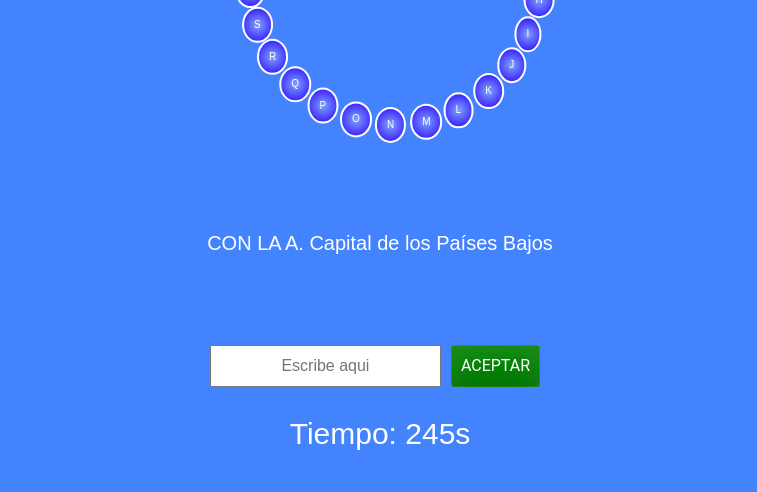
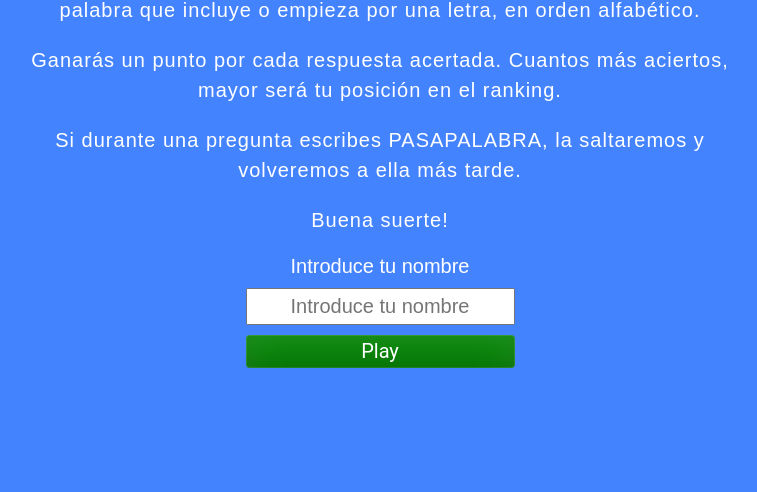
Before and after one commit to RenszCamacho/pasalabra-html, a website built with Parcel: page src/index.html in a window 1280 px wide. Shown: the part 308-800 px from the top of the page, without its empty margins (260-1017 px from the left). Built offline with nearby package versions, Linux system fonts and the light colour scheme.

Commit message:
Added the Info section.

```diff
--- a/src/index.html
+++ b/src/index.html
@@ -7,8 +7,43 @@
     <script defer src="./index.js"></script>
   </head>
   <body>
-    <section class="info"></section>
-    <section class="donutWrapper">
+    <!-- Pasapalabra's home page -->
+    <section id="info" class="info">
+      <div class="info__description">
+        <h1 class="info__title">Pasapalabra</h1>
+        <p class="info__rules">Bienvenido, Vamos a jugar al pasapalabra.</p>
+        <p class="info__rules">
+          Vamos a hacerte una serie de preguntas cuya respuesta es una palabra
+          que incluye o empieza por una letra, en orden alfabético.
+        </p>
+        <p class="info__rules">
+          Ganarás un punto por cada respuesta acertada. Cuantos más aciertos,
+          mayor será tu posición en el ranking.
+        </p>
+        <p class="info__rules">
+          Si durante una pregunta escribes PASAPALABRA, la saltaremos y
+          volveremos a ella más tarde.
+        </p>
+        <p class="info__rules">Buena suerte!</p>
+      </div>
+      <form id="inputName">
+        <label class="info__label"
+          >Introduce tu nombre
+          <input
+            class="info__input"
+            type="text"
+            name="name"
+            placeholder="Introduce tu nombre"
+            required
+          />
+          <button class="info__btn" type="submit">Play</button>
+        </label>
+      </form>
+    </section>
+    <!-- Pasapalabra's home page -->
+
+    <!-- The alphabetic donut. -->
+    <section id="donutWrapper" class="donutWrapper">
       <h2 class="title">Pasapalabra</h2>
       <ul class="donut">
         <li id="a" class="circle">A</li>
@@ -53,5 +88,8 @@
       </form>
       <div class="timer">Tiempo: <span id="timer"></span>s</div>
     </section>
+    <!-- The alphabetic donut. -->
+
+    <section class="ranking" id="ranking"></section>
   </body>
 </html>
--- a/src/js/main.js
+++ b/src/js/main.js
@@ -262,6 +262,9 @@ let donut = [
 ];
 
 //Taking the HTML Elements.
+const infoSection = document.getElementById("info");
+const donutSection = document.getElementById("donutWrapper");
+const infoForm = document.getElementById("inputName");
 const showQuestion = document.getElementById("questionContainer");
 const showAnswer = document.getElementById("answerContainer");
 const form = document.getElementById("form");
@@ -271,16 +274,19 @@ const timer = document.getElementById("timer");
 let donutElement = 0;
 let donutLetter;
 let question;
+let name;
 let answer;
 let random;
 let rightAnswer;
 let letterOfTheDonut;
+let clearTimer;
 let right = 0;
 let wrong = 0;
 let inputTimer = (timer.innerText = 250);
 let timeLeft = inputTimer - 1;
 let answeredQuestion = 0;
 
+//Alphabetic game.
 const rng = (num) => Math.floor(Math.random() * num);
 
 const rngQuestionNumber = () => {
@@ -333,13 +339,35 @@ const clearAnswerInput = (event) => {
   event.target.input.value = "";
 };
 
+const triggerTheTimer = () => {
+  //making the countdow.
+  clearTimer = setInterval(() => {
+    timer.innerText = timeLeft;
+
+    timeLeft--;
+
+    //do not allow it to me less than a zero.
+    if (timeLeft < 0) {
+      timer.innerText = 0;
+      clearInterval(clearTimer);
+    }
+  }, 1000);
+};
+
 const gameOver = () => {
-  //is every questions answered?
-  const donutStatus = donut.every((donutElement) => donutElement.status === 1);
-  // if is not, return false.
-  if (!donutStatus) {
-    return false;
+  if (timeLeft < 0) {
+    clearInterval(clearTimer);
+    return true;
   } else {
+    //is every questions answered?
+    const donutStatus = donut.every(
+      (donutElement) => donutElement.status === 1
+    );
+    // if is not, return false.
+    if (!donutStatus) {
+      return false;
+    }
+    clearInterval(clearTimer);
     return true;
   }
 };
@@ -364,32 +392,6 @@ const rightOrWrong = () => {
     appendAnswer();
   }
   donutElement++;
-  // if the user type 'pasapalabra', we need to ask thoso unanswered questions.
-  if (donutElement === donut.length) {
-    donutElement = 0;
-  }
-  // here we need to ask just those unanswered questions.
-  while (donut[donutElement].status !== 0 && !gameOver()) {
-    donutElement++;
-    if (donutElement === donut.length) {
-      increment = 0;
-    }
-  }
-};
-
-const triggerTheTimer = () => {
-  //making the countdow.
-  clearTimer = setInterval(() => {
-    timer.innerText = timeLeft;
-
-    timeLeft--;
-
-    //do not allow it to me less than a zero.
-    if (timeLeft < 0) {
-      timer.innerText = 0;
-      clearInterval(clearTimer);
-    }
-  }, 1000);
 };
 
 const gameFlow = () => {
@@ -401,10 +403,20 @@ const gameFlow = () => {
     donutLetter = donut[donutElement].letter;
     letterOfTheDonut = document.getElementById(donutLetter);
     rightOrWrong();
+    // if the user type 'pasapalabra', we need to ask thoso unanswered questions.
     if (donutElement === donut.length) {
       donutElement = 0;
+    }
+    // here we need to ask just those unanswered questions.
+    while (donut[donutElement].status !== 0 && !gameOver()) {
+      donutElement++;
+      if (donutElement === donut.length) {
+        increment = 0;
+      }
+    }
+    answeredQuestion = right + wrong;
+    if (answeredQuestion === donut.length) {
       clearAnswerInput(event);
-      rightOrWrong();
     } else {
       chooseQuestion();
       appendQuestion();
@@ -421,4 +433,11 @@ const run = () => {
   triggerTheTimer();
 };
 
-run();
+//Intruduction to Alphabetic game.
+infoForm.addEventListener("submit", (event) => {
+  event.preventDefault();
+  name = event.target.name.value;
+  infoSection.style.display = "none";
+  donutSection.style.display = "flex";
+  run();
+});
--- a/src/sass/_base.scss
+++ b/src/sass/_base.scss
@@ -18,3 +18,25 @@ $breakpoints: (
     }
   }
 }
+
+%button {
+  border: none;
+  outline: none;
+  border-radius: 0.2em;
+  box-sizing: border-box;
+  text-decoration: none;
+  font-family: "Roboto", sans-serif;
+  font-weight: 400;
+  color: #ffffff;
+  background-color: green;
+  box-shadow: inset 0 -0.6em 1em -0.35em rgba(0, 0, 0, 0.17),
+    inset 0 0.6em 2em -0.3em rgba(255, 255, 255, 0.15),
+    inset 0 0 0em 0.05em rgba(255, 255, 255, 0.12);
+  text-align: center;
+  position: relative;
+
+  &:active {
+    box-shadow: inset 0 0.6em 2em -0.3em rgba(0, 0, 0, 0.15),
+      inset 0 0 0em 0.05em rgba(255, 255, 255, 0.12);
+  }
+}
--- a/src/sass/_donut.scss
+++ b/src/sass/_donut.scss
@@ -1,10 +1,15 @@
 .donutWrapper {
-  background-color: hsl(219.7, 98.9%, 63.1%);
+  //In js we go to make it display flex.
+  display: none;
+  flex-direction: column;
+  align-items: center;
+  // background-color: hsl(219.7, 98.9%, 63.1%);
   width: 100%;
   min-height: 100vh;
 }
 
 .timer {
+  width: 20rem;
   text-align: center;
   font-size: 3rem;
   color: white;
--- a/src/sass/_form.scss
+++ b/src/sass/_form.scss
@@ -12,7 +12,7 @@
 .form {
   display: flex;
   justify-content: center;
-  margin-top: 7rem;
+  margin-top: 4rem;
 }
 
 .input,
@@ -27,23 +27,5 @@
 }
 
 .aceptar-button {
-  border: none;
-  outline: none;
-  border-radius: 0.2em;
-  box-sizing: border-box;
-  text-decoration: none;
-  font-family: "Roboto", sans-serif;
-  font-weight: 400;
-  color: #ffffff;
-  background-color: green;
-  box-shadow: inset 0 -0.6em 1em -0.35em rgba(0, 0, 0, 0.17),
-    inset 0 0.6em 2em -0.3em rgba(255, 255, 255, 0.15),
-    inset 0 0 0em 0.05em rgba(255, 255, 255, 0.12);
-  text-align: center;
-  position: relative;
-
-  &:active {
-    box-shadow: inset 0 0.6em 2em -0.3em rgba(0, 0, 0, 0.15),
-      inset 0 0 0em 0.05em rgba(255, 255, 255, 0.12);
-  }
+  @extend %button;
 }
--- /dev/null
+++ b/src/sass/_info.scss
@@ -0,0 +1,44 @@
+.info {
+  width: 100%;
+  min-height: 100vh;
+  color: white;
+  display: flex;
+  flex-direction: column;
+  justify-content: center;
+  align-items: center;
+  font-size: 2rem;
+
+  &__description {
+    max-width: 80rem;
+    padding: 0 5rem;
+    text-align: center;
+  }
+
+  &__title {
+    letter-spacing: 0.1rem;
+  }
+
+  &__rules {
+    padding-bottom: 2rem;
+    line-height: 3rem;
+    letter-spacing: 0.1rem;
+  }
+
+  &__label {
+    display: flex;
+    flex-direction: column;
+    justify-content: center;
+    text-align: center;
+  }
+
+  &__input {
+    margin: 1rem 0;
+    padding: 0.5rem 0;
+    text-align: center;
+  }
+
+  &__btn {
+    @extend %button;
+    padding: 0.5rem 0;
+  }
+}
--- a/src/sass/_reset.scss
+++ b/src/sass/_reset.scss
@@ -18,6 +18,7 @@ body {
   height: 100vh;
   font-family: Arial;
   font-weight: 500;
+  background-color: hsl(219.7, 98.9%, 63.1%);
 }
 
 a {
--- a/src/sass/main.scss
+++ b/src/sass/main.scss
@@ -3,3 +3,4 @@
 @import "./_transform.scss";
 @import "./_donut.scss";
 @import "./_form.scss";
+@import "./_info.scss";
```
